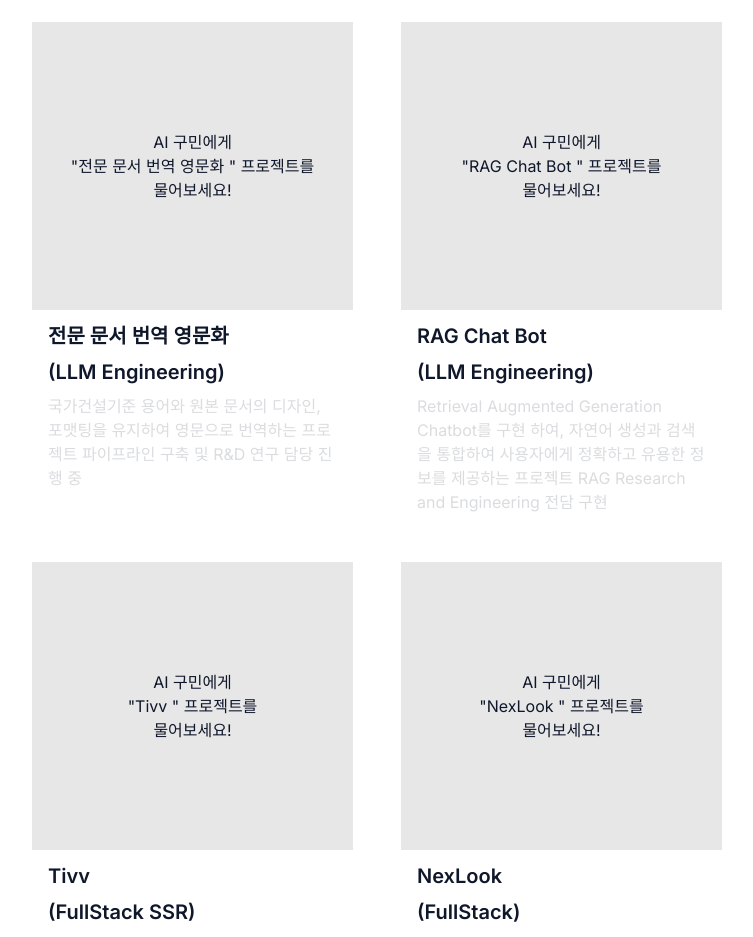
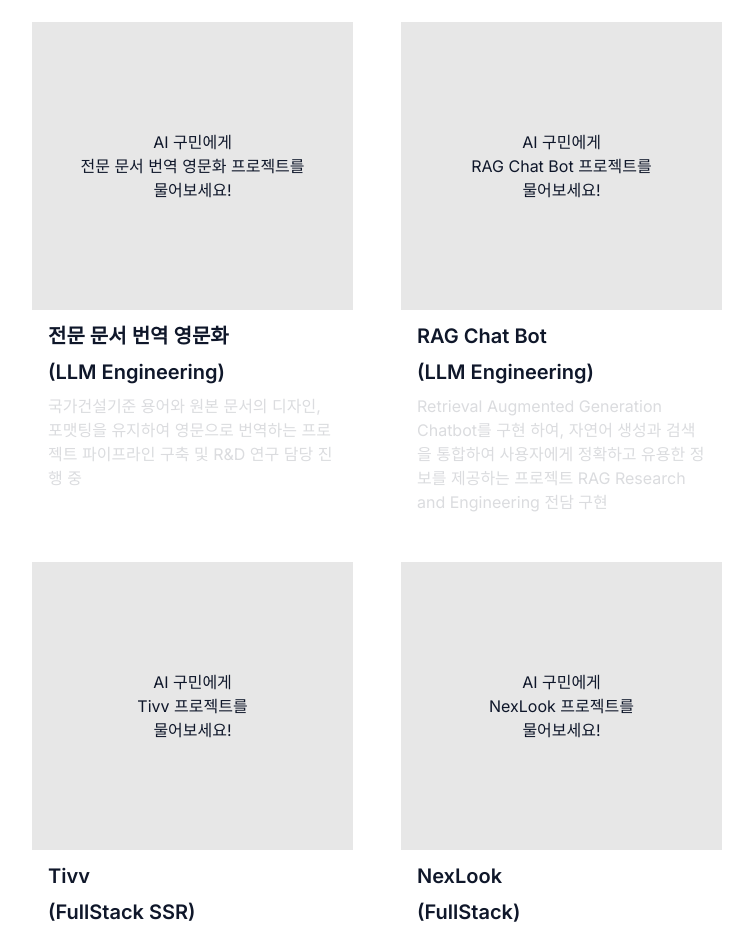
Before and after one commit to ninemean/Hello, a Next.js app in the folder my-create-llama-app/: page / in a window 1280 px wide. Shown: the part 880-1817 px from the top of the page, without its empty margins (263-1016 px from the left). Built offline with nearby package versions, Linux system fonts and the light colour scheme.

Commit message:
feat: final

```diff
--- a/my-create-llama-app/app/components/ProjectCard.tsx
+++ b/my-create-llama-app/app/components/ProjectCard.tsx
@@ -30,7 +30,7 @@
 
           <div className=" text-center">
             AI 구민에게<br />
-            "{displayTitle}"
+            {displayTitle}
             프로젝트를<br />
             물어보세요!
           </div>
```
